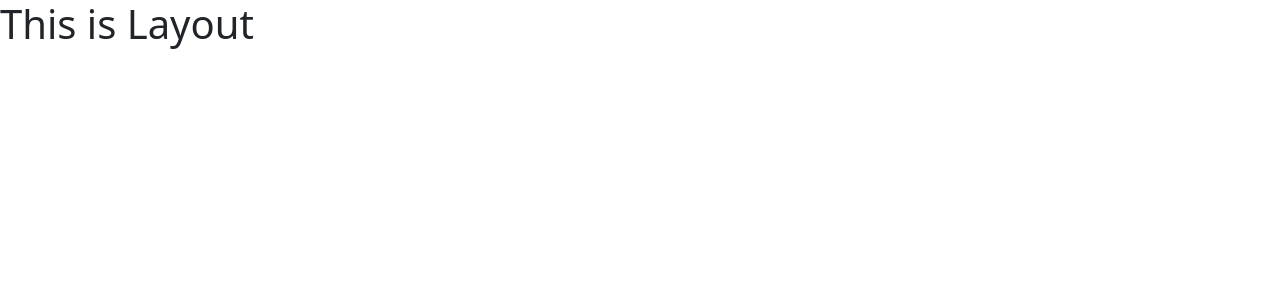
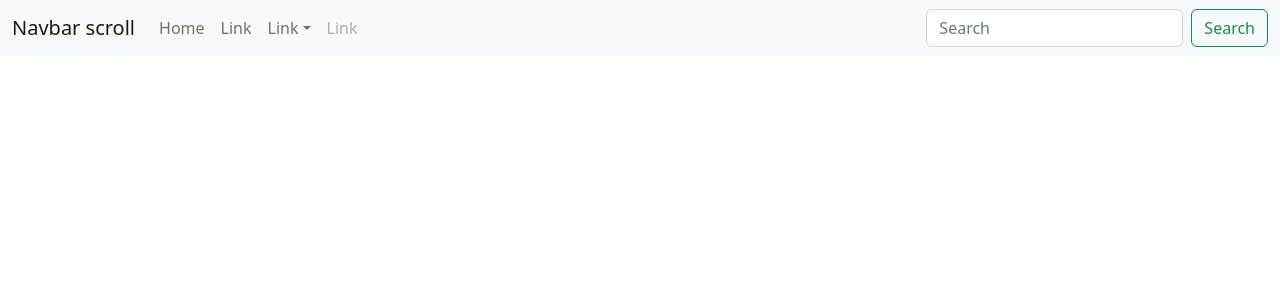
Before and after one commit to tanvirsiraj/career-hub, a React (Vite) app: page / in a window 1280 px wide. Shown: the top 300 px of the page. Built offline with nearby package versions, Linux system fonts and the light colour scheme.

Commit message:
name changed navbar to header component

```diff
--- /dev/null
+++ b/src/components/Header/Header.jsx
@@ -0,0 +1,53 @@
+import React from 'react';
+import Button from 'react-bootstrap/Button';
+import Container from 'react-bootstrap/Container';
+import Form from 'react-bootstrap/Form';
+import Nav from 'react-bootstrap/Nav';
+import Navbar from 'react-bootstrap/Navbar';
+import NavDropdown from 'react-bootstrap/NavDropdown';
+import Offcanvas from 'react-bootstrap/Offcanvas';
+
+const Header = () => {
+    return (
+        <Navbar bg="light" expand="lg">
+            <Container fluid>
+                <Navbar.Brand href="#">Navbar scroll</Navbar.Brand>
+                <Navbar.Toggle aria-controls="navbarScroll" />
+                <Navbar.Collapse id="navbarScroll">
+                    <Nav
+                        className="me-auto my-2 my-lg-0"
+                        style={{ maxHeight: '100px' }}
+                        navbarScroll
+                    >
+                        <Nav.Link href="#action1">Home</Nav.Link>
+                        <Nav.Link href="#action2">Link</Nav.Link>
+                        <NavDropdown title="Link" id="navbarScrollingDropdown">
+                            <NavDropdown.Item href="#action3">Action</NavDropdown.Item>
+                            <NavDropdown.Item href="#action4">
+                                Another action
+                            </NavDropdown.Item>
+                            <NavDropdown.Divider />
+                            <NavDropdown.Item href="#action5">
+                                Something else here
+                            </NavDropdown.Item>
+                        </NavDropdown>
+                        <Nav.Link href="#" disabled>
+                            Link
+                        </Nav.Link>
+                    </Nav>
+                    <Form className="d-flex">
+                        <Form.Control
+                            type="search"
+                            placeholder="Search"
+                            className="me-2"
+                            aria-label="Search"
+                        />
+                        <Button variant="outline-success">Search</Button>
+                    </Form>
+                </Navbar.Collapse>
+            </Container>
+        </Navbar>
+    );
+};
+
+export default Header;
--- a/src/components/Layout/Layout.jsx
+++ b/src/components/Layout/Layout.jsx
@@ -1,9 +1,12 @@
 import React from 'react';
+import { Outlet } from "react-router-dom";
+import Header from '../Header/Header';
 
 const Layout = () => {
     return (
         <div>
-            <h1>This is Layout</h1>
+            <Header></Header>
+            <Outlet />
         </div>
     );
 };
```
Also changed, not shown: src/components/Header/Header.css (added).
